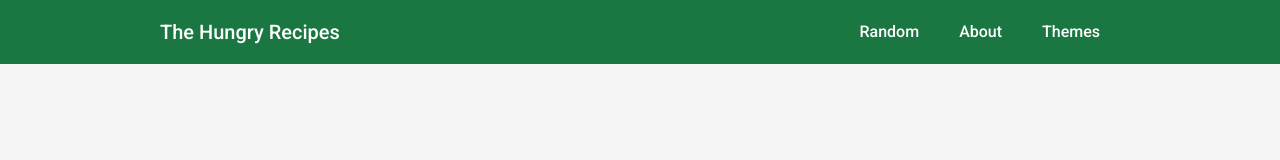
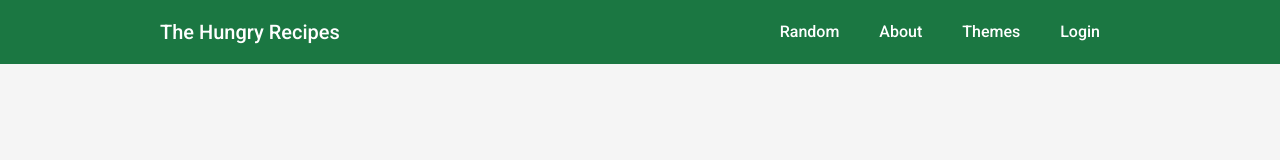
Before and after one commit to NitinNair89/TheHungryRecipesApp, an Angular app in the folder frontend/: page / in a window 1280 px wide. Shown: the top 160 px of the page. Built offline with nearby package versions, Linux system fonts and the light colour scheme; no server answers.

Commit message:
added login to navbar

```diff
--- a/frontend/src/app/components/navbar/navbar.component.html
+++ b/frontend/src/app/components/navbar/navbar.component.html
@@ -12,7 +12,7 @@
                 <li class="nav-item">
                     <a tabindex="0" class="nav-link theme-button" title="Themes of the Hungry Recipes App" title="Change themes of the Hungry Recipes App" [matMenuTriggerFor]="subMenu">Themes</a>
                 </li>
-                <li class="nav-item" style="display: none;">
+                <li class="nav-item">
                     <a tabindex="0" class="nav-link" routerLink="login" title="Log in to save your favorite recipes" aria-label="Log in to save your favorite recipes">Login</a>
                 </li>
             </ul>
@@ -21,8 +21,8 @@
                 <a tabindex="0" mat-menu-item routerLink="random" title="Fetch a random recipe" aria-label="Fetch a random recipe">Random</a>
                 <a tabindex="0" mat-menu-item routerLink="about" title="About the Hungry Recipes App" title="Know more about the Hungry Recipes App">About</a>
                 <a tabindex="0" mat-menu-item title="Themes of the Hungry Recipes App" title="Change themes of the Hungry Recipes App" [matMenuTriggerFor]="subMenu">Themes</a>
-                <mat-divider  style="display: none;"></mat-divider>
-                <a tabindex="0" mat-menu-item routerLink="login"  style="display: none;" title="Log in to save your favorite recipes" aria-label="Log in to save your favorite recipes">Login</a>
+                <mat-divider></mat-divider>
+                <a tabindex="0" mat-menu-item routerLink="login" title="Log in to save your favorite recipes" aria-label="Log in to save your favorite recipes">Login</a>
             </mat-menu>
             <mat-menu #subMenu="matMenu">
                 <button mat-menu-item (click)="changeThemeToLeafyGreen()">Leafy Green</button>
```
